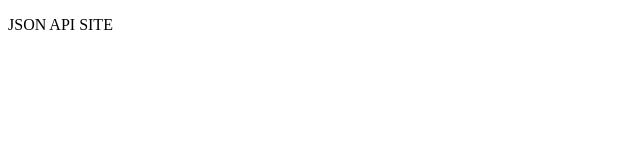
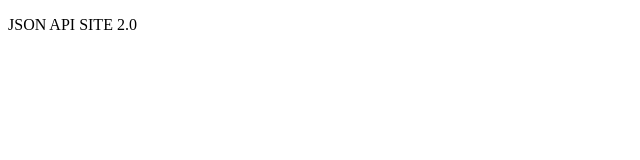
Before and after one commit to Santosnr6/santosnr6.github.io, a plain HTML site: page index.html in a window 1280 px wide. Shown: the full height of the page, 0-640 px from the left. Drawn offline with Linux system fonts and the light colour scheme.

Commit message:
Update index.html

```diff
--- a/index.html
+++ b/index.html
@@ -6,7 +6,7 @@
     <title>Document</title>
 </head>
 <body>
-    <p>JSON API SITE</p>
+    <p>JSON API SITE 2.0</p>
     <script src="./scripts/script.js"></script>
 </body>
 </html>
```
